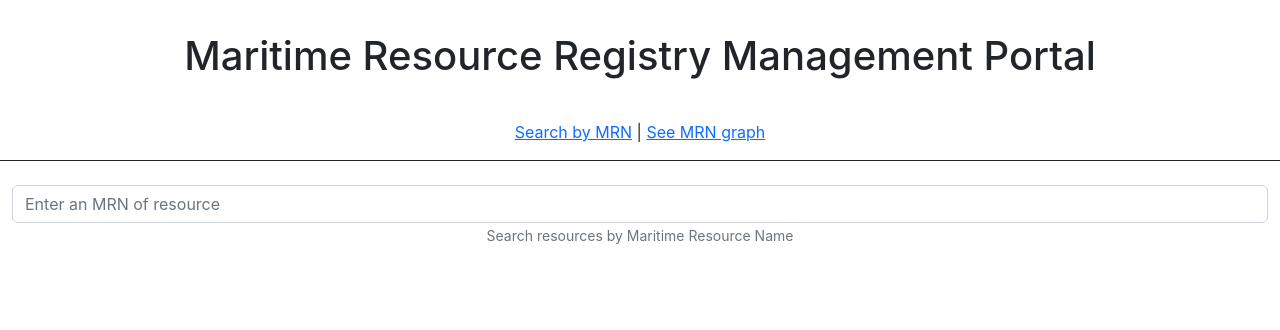
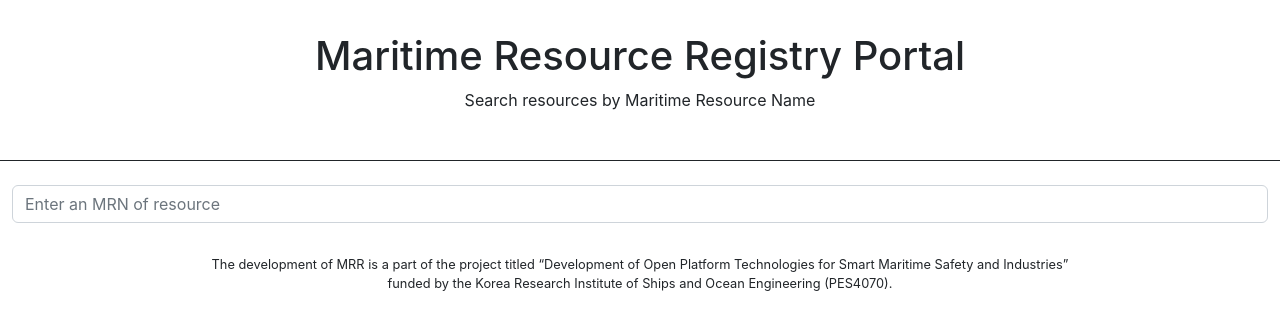
Before and after one commit to Digital-Maritime-Consultancy/mrr-portal, a React (Create React App) app: page / in a window 1280 px wide. Shown: the top 330 px of the page. Built offline with nearby package versions, Linux system fonts and the light colour scheme.

Commit message:
Acknowledgement disclaimer

```diff
--- a/src/App.tsx
+++ b/src/App.tsx
@@ -5,18 +5,26 @@
   return (
     <div className="App">
       <div style={{ padding: "2rem"}}>
-        <h1>Maritime Resource Registry Management Portal</h1>
+        <h1>Maritime Resource Registry Portal</h1>
+        <p>Search resources by Maritime Resource Name</p>
       </div>
       <nav
         style={{
           borderBottom: "solid 1px",
-          paddingBottom: "1rem",
+          paddingBottom: "0rem",
         }}
       >
-        <Link to="searchView">Search by MRN</Link> |{" "}
-        <Link to="treeView">See MRN graph</Link>
+        {/*
+          <Link to="searchView">Search by MRN</Link> |{" "}
+          <Link to="treeView">See MRN graph</Link>
+          */
+        }
+
       </nav>
       <Outlet />
+      <div style={{ fontSize: "80%", paddingTop: "1rem"}}>
+          The development of MRR is a part of the project titled “Development of Open Platform Technologies for Smart Maritime Safety and Industries”<br />funded by the Korea Research Institute of Ships and Ocean Engineering (PES4070).
+      </div>
     </div>
   );
 }
--- a/src/routes/searchView.tsx
+++ b/src/routes/searchView.tsx
@@ -34,9 +34,6 @@
                 value={mrn}
                 onChange={(e) => setMrn(e.target.value)}
               />
-              <Form.Text className="text-muted">
-                Search resources by Maritime Resource Name
-              </Form.Text>
             </Form.Group>
           </Form>
         </Row>
```
